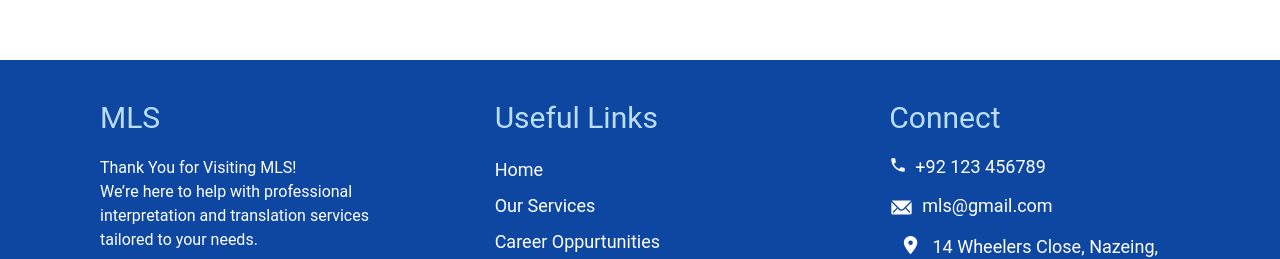
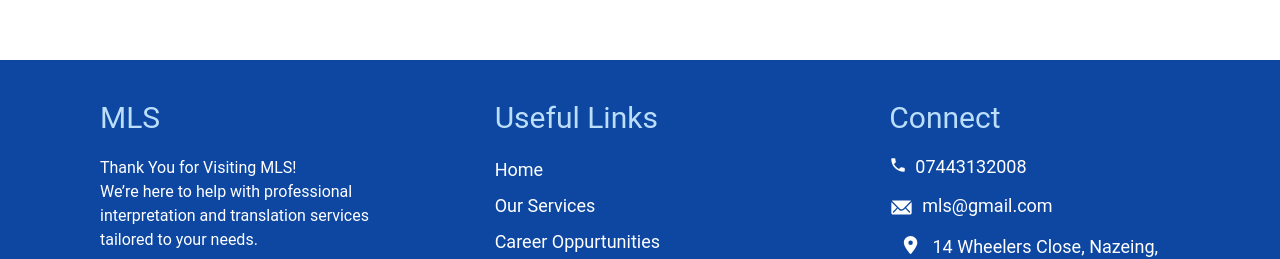
Before and after one commit to AbdullahAbdulHannan/MLS, a React (Vite) app: page /admin-career in a window 1280 px wide. Shown: the part 868-1127 px from the top of the page. Built offline with nearby package versions, Linux system fonts and the light colour scheme.

Commit message:
page updated

```diff
--- a/src/components/Footer.jsx
+++ b/src/components/Footer.jsx
@@ -45,12 +45,12 @@ const Footer = () => {
           <div className=" md:ms-5 md:me-10 mt-5">
             <h3 className=" text-3xl text-blue-100"> Connect </h3>
             <ul className=" text-white text-lg mt-5 leading-tight">
-              <a href="https://wa.me/92345345345">
+
                 <li className=" hover:text-yellow-500 mb-4 flex">
                   <MdPhone className="me-2 text-white-500" />
-                  +92 123 456789
+                  07443132008
                 </li>
-              </a>
+
               <a href={mailtoLink} target="_blank">
                 <li className=" mb-4 flex ">
                   <IconContext.Provider
```
